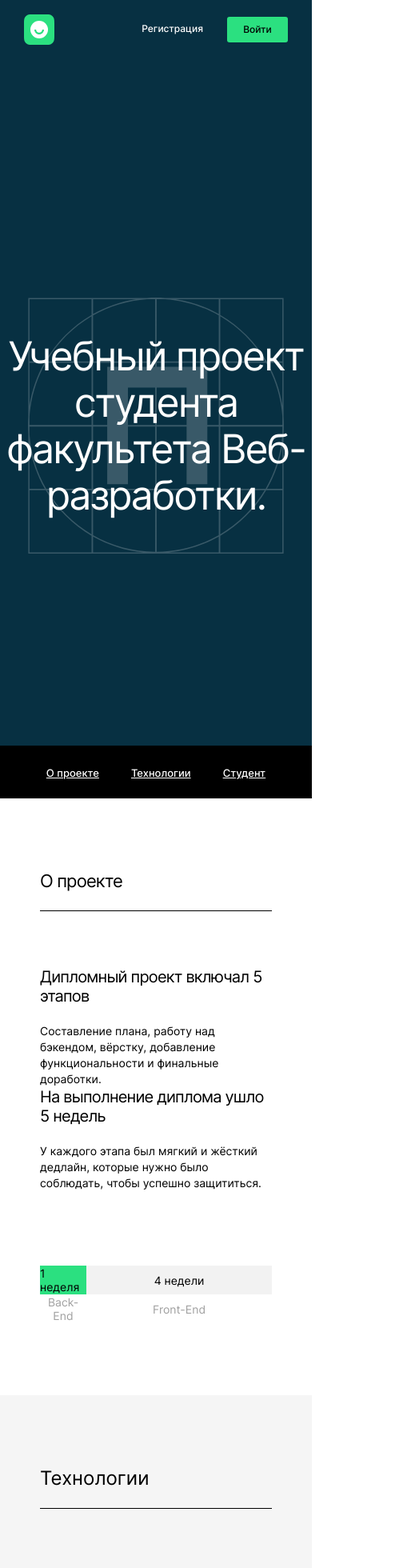
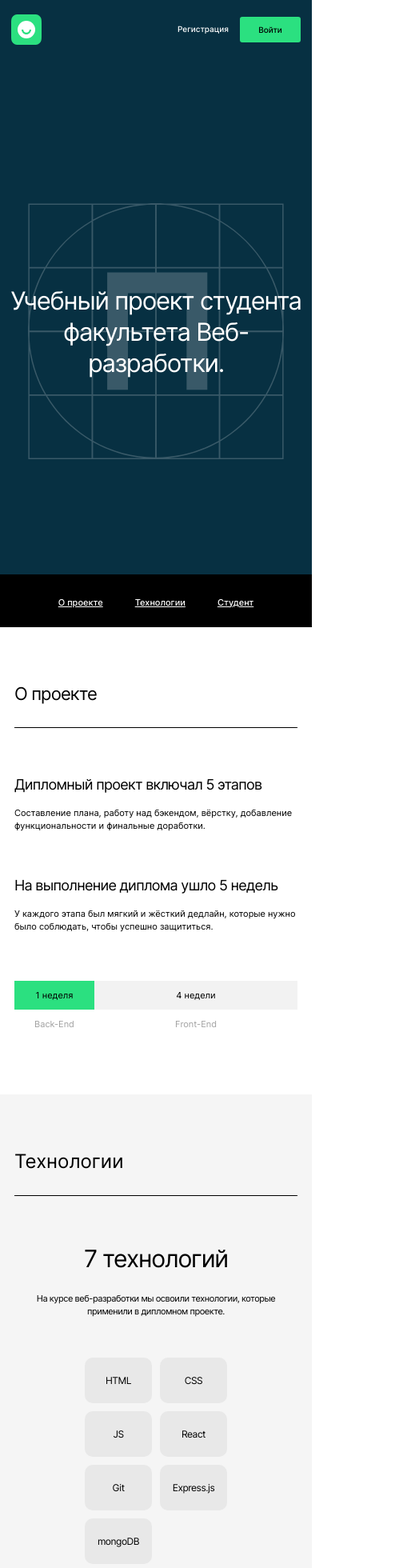
Before and after one commit to maximka76667/movies-explorer-frontend, a React (Create React App) app: page / in a window 390 px wide. Shown: the top 1960 px of the page at 80% size, 519 px wide, since content can reach past the window. Built offline with nearby package versions, Linux system fonts and the light colour scheme.

Commit message:
написал стили для <650px (320px)

```diff
--- a/src/components/AboutMe/AboutMe.css
+++ b/src/components/AboutMe/AboutMe.css
@@ -38,7 +38,7 @@
 }
 
 .about-me__story {
-  max-width: 600px;
+  max-width: 650px;
   font-weight: normal;
   font-size: 14px;
   line-height: 22px;
@@ -104,3 +104,48 @@
     margin-top: 87px;
   }
 }
+
+@media (max-width: 650px) {
+  .about-me {
+    padding: 70px 14px;
+  }
+
+  .about-me__heading {
+    margin-bottom: 28px;
+  }
+
+  .about-me__content {
+    margin-top: 60px;
+    display: flex;
+    flex-direction: column-reverse;
+  }
+
+  .about-me__photo {
+    width: 292px;
+    height: 352px;
+    margin: 0 auto 40px;
+  }
+
+  .about-me__name {
+    font-size: 30px;
+    line-height: 36px;
+    margin-bottom: 20px;
+  }
+
+  .about-me__short {
+    font-size: 11px;
+    line-height: 16px;
+  }
+
+  .about-me__story {
+    font-size: 11px;
+    line-height: 16px;
+  }
+
+  .about-me__links {
+    margin-top: 40px;
+    font-size: 14px;
+    line-height: 17px;
+    font-weight: 500;
+  }
+}
--- a/src/components/AboutProject/AboutProject.css
+++ b/src/components/AboutProject/AboutProject.css
@@ -58,8 +58,32 @@
   }
 }
 
-@media (max-width: 600px) {
+@media (max-width: 650px) {
+  .about-project {
+    padding: 70px 18px;
+  }
+
+  .about-project__heading {
+    margin-bottom: 28px;
+  }
+
   .about-project__info {
+    margin: 60px 0 0;
     grid-template-columns: repeat(1, minmax(200px, 600px));
   }
+
+  .about-project__card {
+    margin-bottom: 56px;
+  }
+
+  .about-project__card-title {
+    font-size: 18px;
+    line-height: 22px;
+    margin-bottom: 16px;
+  }
+
+  .about-project__card-text {
+    font-size: 11px;
+    line-height: 16px;
+  }
 }
--- a/src/components/Footer/Footer.css
+++ b/src/components/Footer/Footer.css
@@ -63,3 +63,44 @@
     padding: 80px 30px 20px;
   }
 }
+
+@media (max-width: 650px) {
+  .footer {
+    padding: 80px 10px 10px;
+  }
+
+  .footer__author {
+    margin-bottom: 21px;
+    font-size: 12px;
+    line-height: 15px;
+  }
+
+  .footer__content {
+    display: flex;
+    flex-direction: column-reverse;
+    align-items: center;
+  }
+
+  .footer__links {
+    display: flex;
+    flex-direction: column;
+    align-items: center;
+    text-align: center;
+  }
+
+  .footer__item:not(:last-of-type) {
+    margin: 0 0 12px;
+  }
+
+  .footer__link {
+    font-size: 12px;
+    line-height: 15px;
+  }
+
+  .footer__copyright {
+    margin-top: 30px;
+    color: #a0a0a0;
+    font-size: 12px;
+    line-height: 15px;
+  }
+}
--- a/src/components/Header/Header.css
+++ b/src/components/Header/Header.css
@@ -12,3 +12,9 @@
     padding: 18px 30px;
   }
 }
+
+@media (max-width: 650px) {
+  .header {
+    padding: 18px 14px;
+  }
+}
--- a/src/components/NavTab/NavTab.css
+++ b/src/components/NavTab/NavTab.css
@@ -31,3 +31,10 @@
 .nav-tab__link:hover {
   opacity: 0.5;
 }
+
+@media (max-width: 650px) {
+  .nav-tab__link {
+    font-size: 11px;
+    line-height: 16px;
+  }
+}
--- a/src/components/Navigation/Navigation.css
+++ b/src/components/Navigation/Navigation.css
@@ -74,15 +74,6 @@
   color: #fff;
 }
 
-.nav__link_to_signup {
-  font-weight: 500;
-  font-size: 12px;
-  line-height: 16px;
-  text-align: center;
-  color: #ffffff;
-  margin-right: 30px;
-}
-
 .nav__link_to_signin {
   display: block;
   background-color: #2be080;
@@ -108,6 +99,9 @@
   font-weight: 500;
   font-size: 12px;
   line-height: 16px;
+  text-align: center;
+  color: #ffffff;
+  margin-right: 30px;
 }
 
 .nav__link_to_signup:hover {
@@ -205,3 +199,16 @@
     padding: 0;
   }
 }
+
+@media (max-width: 650px) {
+  .nav__link_to_signup {
+    font-size: 10px;
+    line-height: 16px;
+    margin-right: 14px;
+  }
+
+  .nav__link_to_signin {
+    font-size: 10px;
+    line-height: 16px;
+  }
+}
--- a/src/components/Portfolio/Portfolio.css
+++ b/src/components/Portfolio/Portfolio.css
@@ -21,7 +21,7 @@
 }
 
 .work {
-  padding: 20px 0 20px;
+  padding: 20px 0;
   display: flex;
   justify-content: space-between;
   text-decoration: none;
@@ -58,3 +58,24 @@
     font-size: 28px;
   }
 }
+
+@media (max-width: 650px) {
+  .portfolio {
+    padding: 0 14px 70px;
+  }
+
+  .works {
+    margin-top: 20px;
+  }
+
+  .work__name {
+    font-size: 18px;
+    line-height: 28px;
+  }
+
+  .work__arrow {
+    width: 18px;
+    font-size: 18px;
+    line-height: 28px;
+  }
+}
--- a/src/components/Promo/Promo.css
+++ b/src/components/Promo/Promo.css
@@ -45,3 +45,19 @@
     margin-bottom: 16px;
   }
 }
+
+@media (max-width: 650px) {
+  .promo {
+    min-height: 570px;
+  }
+
+  .promo__heading {
+    margin-bottom: 38px;
+    font-size: 31px;
+    line-height: 39px;
+  }
+
+  .promo__logo {
+    margin-bottom: 38px;
+  }
+}
--- a/src/components/Techs/Techs.css
+++ b/src/components/Techs/Techs.css
@@ -44,20 +44,19 @@
   display: flex;
   margin: 100px 0 0;
   padding: 0;
+  display: grid;
+  grid-template-columns: repeat(7, 84px);
+  column-gap: 10px;
 }
 
 .techs__item {
-  width: 90px;
+  width: 100%;
   height: 60px;
   display: flex;
   justify-content: center;
   align-items: center;
   background-color: #e8e8e8;
   border-radius: 10px;
-}
-
-.techs__item:not(:last-of-type) {
-  margin-right: 10px;
 }
 
 .tech__title {
@@ -84,3 +83,30 @@
     line-height: 15px;
   }
 }
+
+@media (max-width: 650px) {
+  .techs {
+    padding: 70px 18px;
+  }
+
+  .techs__heading {
+    margin-bottom: 28px;
+  }
+
+  .techs__subheading {
+    font-size: 30px;
+    line-height: 36px;
+    margin: 60px 0 24px;
+  }
+
+  .techs__text {
+    font-size: 11px;
+    line-height: 16px;
+  }
+
+  .techs__list {
+    margin: 50px 0 0;
+    grid-template-columns: repeat(2, 84px);
+    row-gap: 10px;
+  }
+}
--- a/src/components/Timeline/Timeline.css
+++ b/src/components/Timeline/Timeline.css
@@ -35,5 +35,15 @@
 @media (max-width: 800px) {
   .timeline {
     margin-top: 93px;
+    grid-template-columns: 140px 1fr;
   }
 }
+
+@media (max-width: 650px) {
+  .timeline {
+    margin-top: 4px;
+    font-size: 11px;
+    line-height: 13px;
+    grid-template-columns: 100px 1fr;
+  }
+}
```
